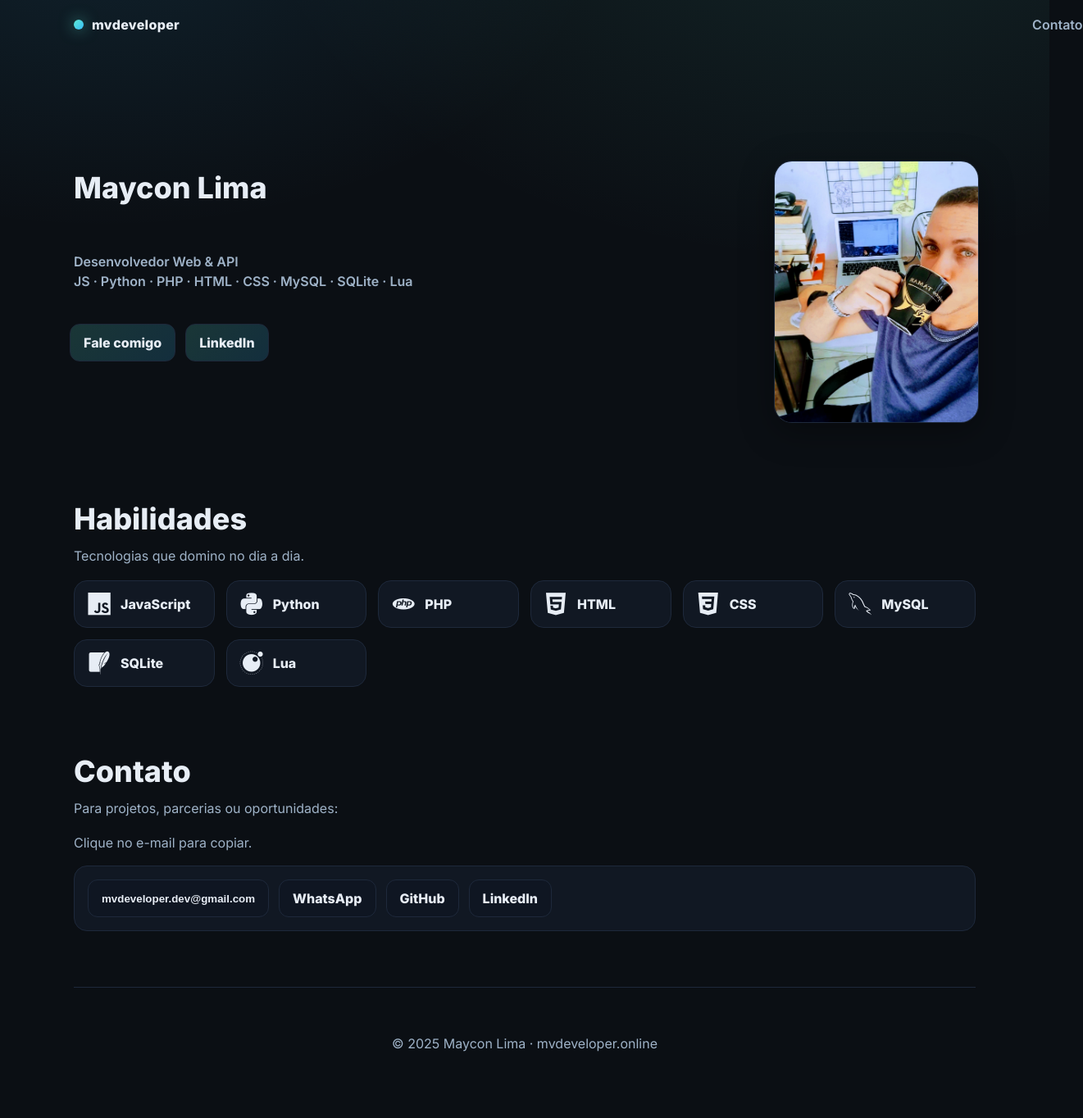
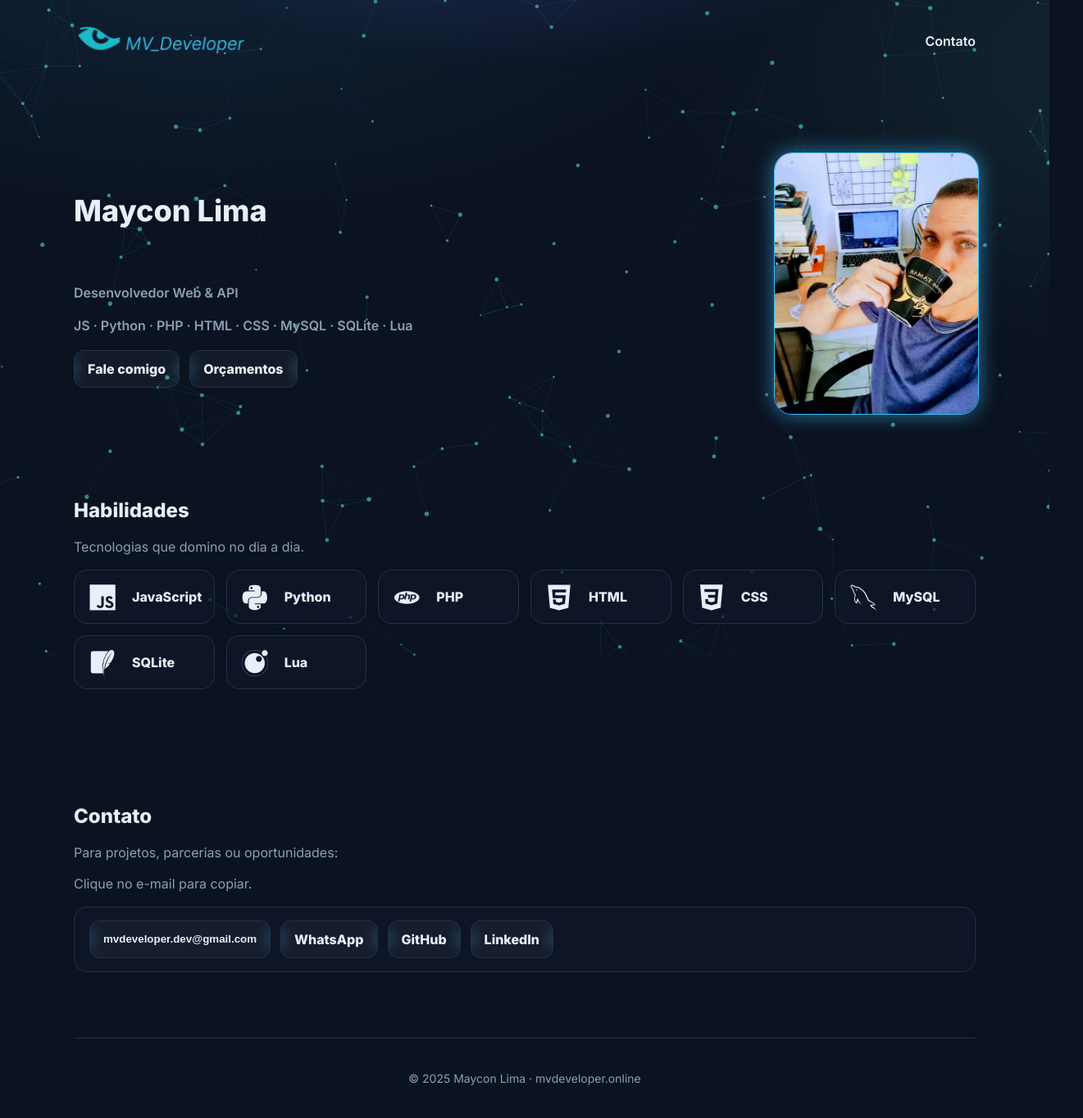
Before and after one commit to lekmk/mvdeveloper-site, a plain HTML site: page index.html in a window 1280 px wide. Shown: the whole page at 82% size, 1321 px wide, since content can reach past the window. Before the commit the page ends 1327 px from the top, so only its background shows below. Drawn offline with nearby package versions, Linux system fonts and the light colour scheme.

Commit message:
Atualiza conteúdo do site (seção X, imagens, etc.)

```diff
--- /dev/null
+++ b/backup/styles2.css
@@ -0,0 +1,10 @@
+  .hero__photo img{
+    width: min(320px, 60%);
+    height:auto;
+    border-radius:22px;
+    border:1px solid var(--border);
+    box-shadow: 0 10px 40px rgba(0,0,0,.35);
+    object-fit:cover;
+    transform: translate(var(--dx), var(--dy));
+    transition: transform .15s ease;
+  }
--- a/index.html
+++ b/index.html
@@ -1,24 +1,30 @@
-<!doctype html>
+<!DOCTYPE html>
 <html lang="pt-BR">
 <head>
   <meta charset="utf-8" />
   <meta name="viewport" content="width=device-width, initial-scale=1" />
   <title>Maycon Lima — Desenvolvedor</title>
-  <meta name="description" content="Portfólio de Maycon Lima —
-  JavaScript, Python, PHP, HTML, CSS, MySQL e SQLite." />
   <link rel="preconnect" href="https://fonts.gstatic.com" crossorigin>
   <link href="https://fonts.googleapis.com/css2?family=Inter:wght@400;600;800&display=swap" rel="stylesheet">
-  <!-- Ícones de linguagens -->
-  <link rel="stylesheet" href="https://cdn.jsdelivr.net/npm/devicon@2.16.0/devicon.min.css">
+  <!-- Logos das tecnologias -->
+  <link rel="stylesheet" href="https://cdn.jsdelivr.net/gh/devicons/devicon@v2.15.1/devicon.min.css">
   <link rel="stylesheet" href="./styles.css" />
 </head>
 <body>
+  <!-- Canvas do fundo -->
+  <canvas id="bg"></canvas>
+
+  <!-- Gradiente sutil no topo -->
+  <div class="top-glow"></div>
+
   <header class="container header">
-    <a class="brand" href="./" aria-label="Página inicial">
-      <span class="dot" aria-hidden="true"></span> mvdeveloper
-    </a>
-    <nav class="nav" aria-label="Navegação principal">
-      <a href="#contato">Contato</a>
+    <div class="brand">
+        <img src="assets/logo/logo.png" class="logo" alt="Logo MV Developer">
+    </div>
+
+
+    <nav class="nav">
+        <a href="#contato"> Contato</a>
     </nav>
   </header>
 
@@ -26,66 +32,67 @@
         <!-- Hero -->
     <section class="container hero" aria-label="Apresentação">
         <div class="hero__text">
-        <h1>Maycon Lima</h1><br><br>
+
+            <h1 id="typewriter" data-text="Maycon Lima"></h1><br><br>
+            <!--<h1 class="fade-in">Maycon Lima</h1><br><br>-->
             <p class="subtitle">
-        Desenvolvedor Web & API<br>
+
+            <p class="subtitle fade-in">Desenvolvedor Web & API<br><br>
             JS · Python · PHP · HTML · CSS · MySQL · SQLite · Lua
             </p>
+
             <div class="cta">
-          <a class="btn primary" href="#contato">Fale comigo</a>
-          <a class="btn ghost" href="https://www.linkedin.com/in/SEU-LINK-AQUI" target="_blank" rel="noopener">LinkedIn</a>
+            <a class="btn neon" href="#contato">Fale comigo</a>
+            <a class="btn neon" href="https://www.linkedin.com/in/SEU-LINK-AQUI" target="_blank">Orçamentos</a>
             </div>
         </div>
-      <div class="hero__photo" style="--dx: 123px; --dy: 100px;">
+
+        <div class="hero__photo" style="--dx: 123px; --dy: 50px;">
             <img src="./assets/img/perfil.jpg" alt="Foto de Maycon Lima" width="320" height="320" />
         </div>
     </section>
 
-    <!-- Skills -->
-    <section id="skills" class="container section" aria-labelledby="skills-title">
-      <h2 id="skills-title">Habilidades</h2>
-      <p class="section__lead">Tecnologias que domino no dia a dia.</p>
-      <div class="skills">
-        <div class="skill"><i class="devicon-javascript-plain" aria-hidden="true"></i><span>JavaScript</span></div>
-        <div class="skill"><i class="devicon-python-plain" aria-hidden="true"></i><span>Python</span></div>
-        <div class="skill"><i class="devicon-php-plain" aria-hidden="true"></i><span>PHP</span></div>
-        <div class="skill"><i class="devicon-html5-plain" aria-hidden="true"></i><span>HTML</span></div>
-        <div class="skill"><i class="devicon-css3-plain" aria-hidden="true"></i><span>CSS</span></div>
-        <div class="skill"><i class="devicon-mysql-plain" aria-hidden="true"></i><span>MySQL</span></div>
-        <div class="skill"><i class="devicon-sqlite-plain" aria-hidden="true"></i><span>SQLite</span></div>
-        <div class="skill"><i class="devicon-lua-plain" aria-hidden="true"></i><span>Lua</span></div>
+
+    <!-- SKILL -->
+    <section class="container skill">
+      <h2 class="reveal">Habilidades</h2>   <!-- quero  que fique azul da cor da logo-->
+      <p class="muted reveal">Tecnologias que domino no dia a dia.</p>
+
+      <div class="grid reveal">
+        <div class="card skill"><i class="devicon-javascript-plain" aria-hidden="true"></i><span>JavaScript</span></div>
+        <div class="card skill"><i class="devicon-python-plain" aria-hidden="true"></i><span>Python</span></div>
+        <div class="card skill"><i class="devicon-php-plain" aria-hidden="true"></i><span>PHP</span></div>
+        <div class="card skill"><i class="devicon-html5-plain" aria-hidden="true"></i><span>HTML</span></div>
+        <div class="card skill"><i class="devicon-css3-plain" aria-hidden="true"></i><span>CSS</span></div>
+        <div class="card skill"><i class="devicon-mysql-plain" aria-hidden="true"></i><span>MySQL</span></div>
+        <div class="card skill"><i class="devicon-sqlite-plain" aria-hidden="true"></i><span>SQLite</span></div>
+        <div class="card skill"><i class="devicon-lua-plain" aria-hidden="true"></i><span>Lua</span></div>
+
       </div>
-    </section>
 
-    <!-- Contato -->
-    <section id="contato" class="container section" aria-labelledby="contact-title">
-      <h2 id="contact-title">Contato</h2>
-      <p class="section__lead">Para projetos, parcerias ou oportunidades:</p>
-      <p class="hint">Clique no e-mail para copiar.</p>
+    </section><br><br><br><br>
 
-      <div class="contact-card" role="group" aria-label="Formas de contato">
-        <button class="btn copy" data-copy=" mvdeveloper.dev@gmail.com" aria-label="Copiar e-mail">
+    <!-- CONTATO -->
+    <section id="contato" class="container contact">
+      <h2 class="reveal">Contato</h2> <!-- quero  que fique azul da cor da logo-->
+      <p class="muted reveal">Para projetos, parcerias ou oportunidades:</p>
+      <p class="muted">Clique no e-mail para copiar.</p>
+
+      <div class="card contact-actions reveal">
+        <button class="btn neon copy" data-copy="mvdeveloper.dev@gmail.com">
           mvdeveloper.dev@gmail.com
         </button>
-
-        <a class="btn link" href="https://wa.me/5521998955925" target="_blank" rel="noopener" aria-label="WhatsApp">
-          WhatsApp
-        </a>
-
-        <a class="btn link" href="https://github.com/lekmk" target="_blank" rel="noopener" aria-label="GitHub">
-          GitHub
-        </a>
-
-        <a class="btn link" href="https://www.linkedin.com/in/SEU-LINK-AQUI" target="_blank" rel="noopener" aria-label="LinkedIn">
-          LinkedIn
-        </a>
+        <a class="btn neon" target="_blank" href="https://wa.me/5521998955925">WhatsApp</a>
+        <a class="btn neon" target="_blank" href="https://github.com/lekmk">GitHub</a>
+        <a class="btn neon" target="_blank" href="https://linkedin.com">LinkedIn</a>
       </div>
     </section>
   </main>
 
   <footer class="container footer">
-    <p>© <span id="year"></span> Maycon Lima · mvdeveloper.online</p>
+    © <span id="year"></span> Maycon Lima · mvdeveloper.online
   </footer>
+
   <script>
     document.addEventListener("contextmenu", e => e.preventDefault()); // bloqueia clique direito
     document.addEventListener("keydown", e => {
@@ -95,6 +102,6 @@
     });
   </script>
 
-  <script src="./script.js" defer></script>
+  <script src="./script.js"></script>
 </body>
 </html>
--- a/script.js
+++ b/script.js
@@ -1,17 +1,107 @@
-// Atualiza ano no rodapé
+// ====== Typewriter (leve)
+(function() {
+  const el = document.getElementById('typewriter');
+  if (!el) return;
+  const text = el.getAttribute('data-text');
+  let i = 0;
+
+  function type() {
+    if (i < text.length) {
+      el.textContent = text.substring(0, i + 1);
+      i++;
+      setTimeout(type, 100);
+    }
+  }
+  type();
+})();
+
+// ====== Scroll reveal
+const io = new IntersectionObserver((entries)=>{
+  entries.forEach(e=>{
+    if(e.isIntersecting){ e.target.classList.add('visible'); io.unobserve(e.target); }
+  });
+},{ threshold:.12 });
+document.querySelectorAll('.reveal').forEach(el=>io.observe(el));
+
+// ====== Copy e-mail
+document.querySelectorAll('.copy').forEach(btn=>{
+  btn.addEventListener('click', ()=>{
+    const text = btn.getAttribute('data-copy');
+    navigator.clipboard.writeText(text).then(()=>{
+      btn.classList.add('ok');
+      btn.textContent = 'Copiado!';
+      setTimeout(()=>{ btn.textContent = text; btn.classList.remove('ok'); }, 1100);
+    });
+  });
+});
+
+// ====== Ano rodapé
 document.getElementById('year').textContent = new Date().getFullYear();
 
-// Copiar e-mail do botão
-document.querySelectorAll('.btn.copy').forEach(btn => {
-  btn.addEventListener('click', async () => {
-    const value = btn.getAttribute('data-copy');
-    try{
-      await navigator.clipboard.writeText(value);
-      const original = btn.textContent.trim();
-      btn.textContent = 'Copiado!';
-      setTimeout(()=> (btn.textContent = original), 1500);
-    }catch(e){
-      alert('Não foi possível copiar agora.');
+// ====== Fundo animado (partículas leves)
+(function(){
+  const c = document.getElementById('bg');
+  const ctx = c.getContext('2d', { alpha:true });
+  let dpr = Math.min(2, window.devicePixelRatio || 1);
+  let w, h, particles;
+  const COUNT = 200;
+  const SPEED = 1.25;
+
+  function resize(){
+    w = c.clientWidth; h = c.clientHeight;
+    c.width = Math.floor(w * dpr);
+    c.height = Math.floor(h * dpr);
+    ctx.setTransform(dpr,0,0,dpr,0,0);
+    // cria partículas
+    particles = Array.from({length:COUNT}, ()=>({
+      x: Math.random()*w,
+      y: Math.random()*h,
+      vx: (Math.random()-.5)*SPEED,
+      vy: (Math.random()-.5)*SPEED,
+      r: 1 + Math.random()*1.8
+    }));
+  }
+
+  function step(){
+    ctx.clearRect(0,0,w,h);
+    // linhas suaves
+    for(let i=0;i<particles.length;i++){
+      const p = particles[i];
+      // move
+      p.x += p.vx; p.y += p.vy;
+      if(p.x < -50) p.x = w+50; if(p.x > w+50) p.x = -50;
+      if(p.y < -50) p.y = h+50; if(p.y > h+50) p.y = -50;
+
+      // desenha ponto
+      ctx.beginPath();
+      ctx.arc(p.x, p.y, p.r, 0, Math.PI*2);
+      ctx.fillStyle = 'rgba(94,234,212,.55)';
+      ctx.fill();
+
+      // conecta vizinhos próximos
+      for(let j=i+1;j<particles.length;j++){
+        const q = particles[j];
+        const dx = p.x - q.x, dy = p.y - q.y;
+        const dist = Math.hypot(dx, dy);
+        if(dist < 110){
+          ctx.beginPath();
+          ctx.moveTo(p.x, p.y);
+          ctx.lineTo(q.x, q.y);
+          ctx.strokeStyle = `rgba(56,189,248,${(1 - dist/110) * .18})`;
+          ctx.lineWidth = 1;
+          ctx.stroke();
+        }
+      }
     }
+    requestAnimationFrame(step);
+  }
+
+  window.addEventListener('resize', resize);
+  window.addEventListener('mousemove', (e)=>{
+    // leve parallax no fundo
+    const cx = (e.clientX / w - .5) * 6;
+    const cy = (e.clientY / h - .5) * 6;
+    c.style.transform = `translate(${cx}px, ${cy}px)`;
   });
-});
+  resize(); step();
+})();
--- a/styles.css
+++ b/styles.css
@@ -1,49 +1,57 @@
 :root{
-  --bg: #0b0f14;
-  --card: #111823;
-  --text: #e7edf5;
-  --muted: #9fb3c8;
-  --brand: #5eead4;
-  --brand-2: #38bdf8;
-  --border: #1e293b;
+  --bg:#0b1220;
+  --panel:#0f172a;
+  --muted:#8aa0b6;
+  --text:#e7effa;
+  --accent: #60a5fa;  /* azul */
+  --accent2:#34d399; /* verde */
+  --border:#223148;
 }
 
-body {
-  -webkit-user-select: none; /* Chrome/Safari */
-  -moz-user-select: none;    /* Firefox */
-  -ms-user-select: none;     /* IE/Edge */
-  user-select: none;         /* Padrão */
+*{ box-sizing:border-box }
+html,body{ height:100% }
+body{
+  margin:0; font-family:Inter,system-ui,Segoe UI,Roboto,Helvetica,Arial;
+  color:var(--text); background:var(--bg); overflow-x:hidden;
 }
 
-*{ box-sizing: border-box; }
-html, body{ height:100%; }
-body{
-  margin:0;
-  font-family: Inter, system-ui, -apple-system, Segoe UI, Roboto, Ubuntu, Cantarell, "Helvetica Neue", Arial, "Noto Sans", sans-serif;
-  background: radial-gradient(1200px 800px at 80% -20%, rgba(94,234,212,0.10), transparent 60%),
-              radial-gradient(1000px 600px at 10% -10%, rgba(56,189,248,0.10), transparent 60%),
+/* Canvas ocupa tudo */
+#bg{
+  position:fixed; inset:0; width:100%; height:100%; z-index:-2;
+  background: radial-gradient(1200px 600px at 20% -10%, rgba(56,189,248,.10), transparent 60%),
+              radial-gradient(1000px 600px at 110% 10%, rgba(94,234,212,.10), transparent 60%),
               var(--bg);
-  color: var(--text);
-  line-height: 1.5;
 }
 
-.container{ width:min(1100px, 92%); margin-inline:auto; }
+/* Glow suave no topo */
+.top-glow{
+  position:fixed; inset: -40px -40px auto -40px; height: 220px; z-index:-1;
+  background: radial-gradient(60% 140% at 50% -20%, rgba(99,102,241,.18), transparent 55%);
+  filter: blur(4px);
+}
 
+.container{ width:min(1100px, 92%); margin-inline:auto }
+
+/* Header */
 .header{
   display:flex; align-items:center; justify-content:space-between;
-  padding: 18px 0;
+  padding:20px 0;
 }
-.brand{
-  display:inline-flex; align-items:center; gap:10px;
-  font-weight:800; letter-spacing:0.3px; color:var(--text); text-decoration:none;
+
+.brand img.logo {
+  height: 60px;          /* ajuste para o tamanho desejado */
+  display: block;
+  object-fit: contain;   /* garante que não distorça */
 }
+
 .brand .dot{
-  width:12px; height:12px; background:linear-gradient(135deg, var(--brand), var(--brand-2));
-  border-radius:50%;
-  box-shadow: 0 0 18px rgba(94,234,212,0.6);
+  inline-size:10px; block-size:10px; border-radius:50%;
+  background:linear-gradient(180deg, #14b8a6, #38bdf8);
+  box-shadow: 0 0 10px rgba(56,189,248,.35);
 }
-.nav a{ color:var(--muted); text-decoration:none; margin-left:1040px; font-weight:600; }
-.nav a:hover{ color:var(--text); }
+
+.nav a{ color:var(--text); text-decoration:none;  font-weight:600; }
+.nav a:hover{ color:var(--accent); }
 
 :root { --below-hero: 160px; } /* ajuste o valor que quiser */
 
@@ -65,43 +73,34 @@ body{
 @media (min-width: 861px) {
   .hero__text {
     position: relative;
-    top: 120px; /* aumenta ou diminui conforme precisar */
+    top: 70px; /* aumenta ou diminui conforme precisar */
   }
 }
 
 .subtitle{ color:var(--muted); font-weight:600; margin:0 0 20px; }
 
-.cta{ display:flex;
-  gap:12px;
-  flex-wrap:wrap;
-  position: relative;
-  top: 20px;        /* positivo → desce | negativo → sobe */
-  left: -5px;
+
+.cta{ display:flex; gap:12px; flex-wrap:wrap }
+
+.btn{
+  border:1px solid var(--border);
+  background:rgba(255,255,255,.04);
+  color:var(--text); padding:12px 16px; border-radius:12px; font-weight:700;
+  text-decoration:none; cursor:pointer; position:relative; overflow:hidden;
+  transition: transform .12s ease, border-color .2s ease, background .2s ease, box-shadow .2s ease;
 }
 
-.btn{
-  border:1px solid var(--border); background:transparent; color:var(--text);
-  padding:10px 16px; border-radius:12px; font-weight:700; text-decoration:none; cursor:pointer;
-  transition: transform .08s ease, background .2s ease, border-color .2s ease;
+.btn.primary{
+  background: linear-gradient(135deg, rgba(56,189,248,.18), rgba(94,234,212,.18));
 }
+.btn:hover{
+  transform: translateY(-1px);
+  box-shadow: 0 6px 24px rgba(56,189,248,.12);
+  border-color:#2b3b52;
+}
+.btn.ghost{ background:transparent }
 
-.btn {
-  border: 1px solid var(--border);
-  background: linear-gradient(135deg, rgba(94,234,212,0.18), rgba(56,189,248,0.18));
-  color: var(--text);
-  padding: 10px 16px;
-  border-radius: 12px;
-  font-weight: 700;
-  text-decoration: none;
-  cursor: pointer;
-  transition: background 0.2s ease, border-color 0.2s ease;
-}
-
-.btn:hover {
-  background: linear-gradient(135deg, rgba(94,234,212,0.35), rgba(56,189,248,0.35));
-  border-color: #2b3b52;
-}
-
+/* Foto */
 .hero__photo{
   display:flex; justify-content:center; align-items:center;
   position: relative;
@@ -109,68 +108,161 @@ body{
   --dx: 0px;   /* esquerda(−) / direita(+) */
   --dy: 0px;   /* cima(−) / baixo(+) */
 }
+
 .hero__photo img {
   width: min(250px, 60%);
-  aspect-ratio: 1 / 1;   /* mantém sempre quadrado */
+  aspect-ratio: 1 / 1;
   border-radius: 22px;
   border: 1px solid var(--border);
   box-shadow: 0 10px 40px rgba(0,0,0,.35);
   object-fit: cover;
   transform: translate(var(--dx), var(--dy));
   transition: transform .15s ease;
+  border-color: #38bdf8;
+  box-shadow: 0 0 25px rgba(56,189,248,.6);
+  transform: translate(var(--dx), var(--dy));
 }
 
-:root{ --below-hero: 320px; } /* ajuste: 120–240px */
+/* SKILLS */
+.card.skill{
+  display: inline-flex;        /* vira um chip flexível */
+  align-items: center;         /* alinha verticalmente */
+  gap: 20px;                   /* <<< espaço entre ícone e texto */
+  /* o resto do estilo do .card você já tem */
+}
 
-.hero{ margin-bottom: var(--below-hero); }
+/* tamanho/ajuste de baseline dos ícones */
+.card.skill i{
+  font-size: 32px;             /* 26–28 se preferir maior */
+  line-height: 1;
+  transform: translateY(1px);  /* corrige a “quedinha” do devicon */
+}
 
-/* garante que só a 1ª seção após o herói receba o “empurrão” */
-.hero + .section{ margin-top: 0; }  /* opcional, só pra prevenir somas de margens */
+/* evita quebra esquisita do texto do chip */
+.card.skill span{
+  white-space: nowrap;
+}
 
+.card.contact-actions {
+  position: relative;
+  transform: translate(1040px, 15px); /* → direita 40px, ↓ baixo 15px */
+}
 
-.section{ padding: 38px 0; }
-.section h2{ font-size: clamp(24px, 3.5vw, 36px); margin:0 0 6px; }
-.section__lead{ color:var(--muted); margin:0 0 18px; }
+.muted {
+  color: var(--muted); /* Mantém a cor global do tema */
+  margin: 0 0 18px;
+}
 
-.skills{
+.grid{
   display:grid; gap:14px;
   grid-template-columns: repeat(auto-fit, minmax(160px, 1fr));
 }
-.skill{
-  display:flex; align-items:center; gap:12px; padding:14px 16px; background:var(--card);
-  border:1px solid var(--border); border-radius:16px;
+
+.card{
+  background: rgba(15,23,42,.7);
+  border:1px solid var(--border);
+  padding:16px 18px; border-radius:16px; font-weight:700;
+  transition: transform .15s ease, box-shadow .15s ease, border-color .2s ease;
+  position:relative; isolation:isolate;
 }
-.skill i{ font-size:28px; }
-.skill span{ font-weight:700; }
+.card:before{
+  content:""; position:absolute; inset:0; border-radius:inherit; z-index:-1;
+  background: radial-gradient(60% 180% at 10% 0%, rgba(56,189,248,.18), transparent 50%),
+              radial-gradient(60% 180% at 90% 110%, rgba(94,234,212,.14), transparent 40%);
+  opacity:.0; transition: opacity .2s ease;
+}
+.card:hover{
+  transform: translateY(-2px);
+  box-shadow: 0 10px 30px rgba(56,189,248,.10);
+  border-color:#2b3b52;
+}
+.card:hover:before{ opacity:.8 }
 
-.contact-card{
-  display:flex; flex-wrap:wrap; gap:12px;
-  background:var(--card); border:1px solid var(--border); border-radius:16px; padding:16px;
+/* CONTATO */
+.contact{ padding: 40px 0 60px }
+.contact-actions{ display:flex; gap:12px; flex-wrap:wrap }
+
+/* Footer */
+.footer{ padding: 16px 0 40px; color:var(--muted); font-size:14px; text-align:center }
+
+.footer {
+  padding: 16px 0 40px;
+  color: var(--muted);
+  font-size: 14px;
+  text-align: center;
+  margin-top: 20px;                /* Espaço ANTES da linha */
+  border-top: 1px solid var(--border);  /* A linha separadora */
+  padding-top: 40px;               /* Espaço DEPOIS da linha */
 }
 
-.contact-card .btn:hover {
-  background: linear-gradient(135deg, rgba(94,234,212,0.35), rgba(56,189,248,0.35));
-  border-color: #2b3b52;
+/* REVEAL animations */
+.reveal{ opacity:0; transform: translateY(14px); transition: all .6s cubic-bezier(.2,.75,.2,1) }
+.reveal.visible{ opacity:1; transform:none }
+
+/* Responsivo */
+@media (max-width: 880px){
+  .hero{ grid-template-columns: 1fr; }
+  .hero_photo img{ margin:20px 0 0 }
 }
 
-.btn.copy{ background:#0f1622; }
-.btn.link{ background:#0f1622; }
-
-.hint{ color:var(--muted); margin-top:10px; }
-
-.footer{
-  padding: 40px 0 26px;
-  color: var(--muted);
-  border-top: 1px solid var(--border);
-  margin-top: 30px;
-  text-align:center;
+/* === Neon lateral + hover suave azul (reutilizável) === */
+:root{
+  --accent: #38bdf8;                  /* azul ciano */
+  --accent-soft: rgba(56,189,248,.14);/* fundo leve no hover */
+  --accent-border: rgba(56,189,248,.45);
+  --accent-glow: rgba(56,189,248,.18);
 }
 
-@media (max-width: 860px){
-  .hero{ grid-template-columns: 1fr; }
-  .hero__photo{ order:-1; padding-top:10px; }
+/* aplique a classe .neon em qualquer botão/pílula que quiser esse efeito */
+.neon{
+  position: relative;
+  isolation: isolate;                 /* garante o blend só no botão */
+  transition: background .25s ease, border-color .25s ease, box-shadow .25s ease, transform .15s ease;
+  /* NÃO mexo no padding/border-radius atuais pra manter seu formato */
 }
 
+/* “barras” de neon nas laterais */
+.neon::before,
+.neon::after{
+  content: "";
+  position: absolute;
+  top: 12%;
+  bottom: 12%;
+  width: 3px;                         /* largura inicial do brilho */
+  border-radius: 4px;
+  background: linear-gradient(180deg, transparent, var(--accent), transparent);
+  filter: blur(6px);
+  opacity: .85;
+  transition: width .25s ease, filter .25s ease, opacity .2s ease;
+  mix-blend-mode: screen;
+  pointer-events: none;
+}
+.neon::before{ left: -1px; }
+.neon::after { right: -1px; }
+
+/* hover: fundo suave translúcido + borda um pouco mais azul + glow discreto */
+.neon:hover{
+  background:
+    linear-gradient(180deg, rgba(255,255,255,.02), rgba(0,0,0,.2)),
+    var(--accent-soft);
+  border-color: var(--accent-border);
+  box-shadow:
+    0 0 0 1px rgba(56,189,248,.12) inset,
+    0 0 24px var(--accent-glow);
+  transform: translateY(-1px);
+}
+.neon:hover::before,
+.neon:hover::after{
+  width: 6px;                         /* cresce só um pouco */
+  filter: blur(10px);                  /* brilho mais soft */
+  opacity: 1;
+}
+
+/* clique: sem saltar demais */
+.neon:active{
+  transform: translateY(0);
+  box-shadow: 0 0 0 1px rgba(56,189,248,.22) inset, 0 0 18px rgba(56,189,248,.12);
+}
 
 /* evita qualquer repetição do fundo ao esticar/encolher */
 body{
```
Also changed, not shown: assets/img/fundo.jpg (added), assets/img/projet.jpg (added), assets/logo/logo.png (added). Lines whose indentation alone changed are shown as unchanged.
